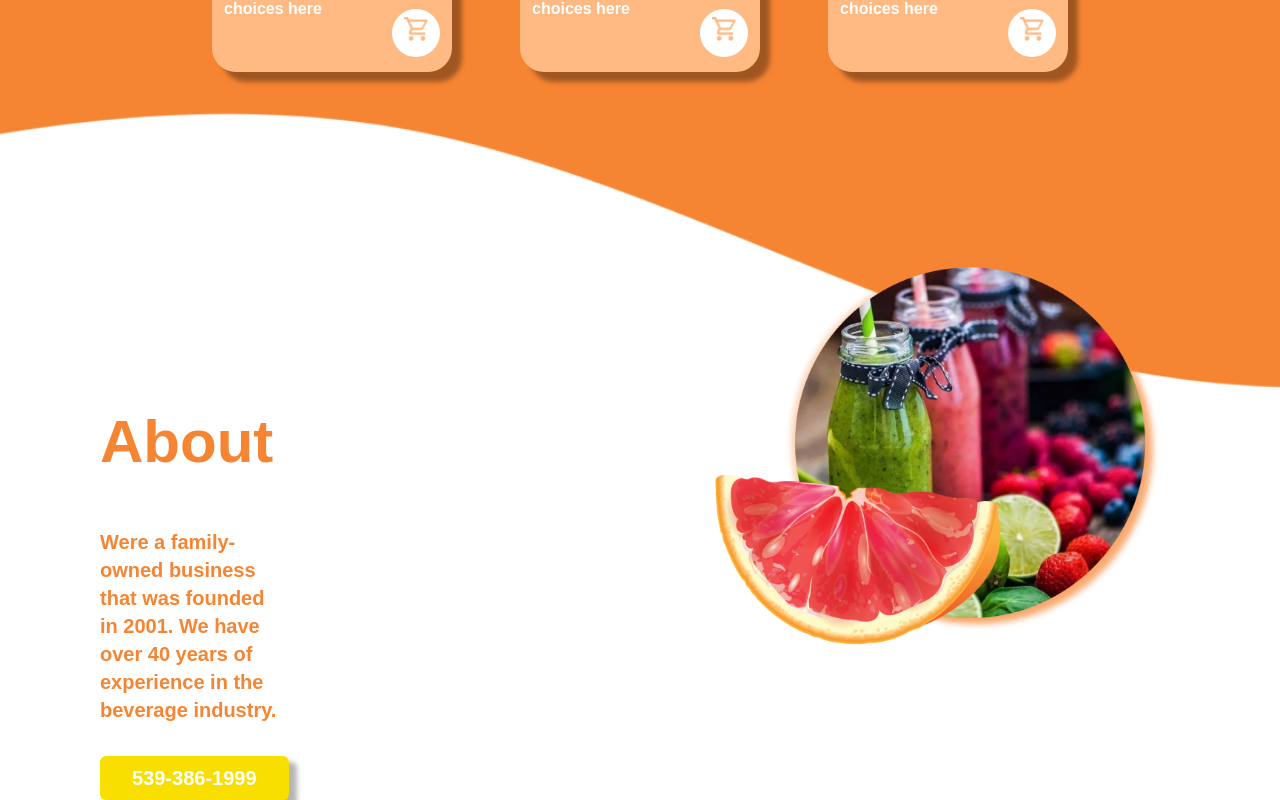
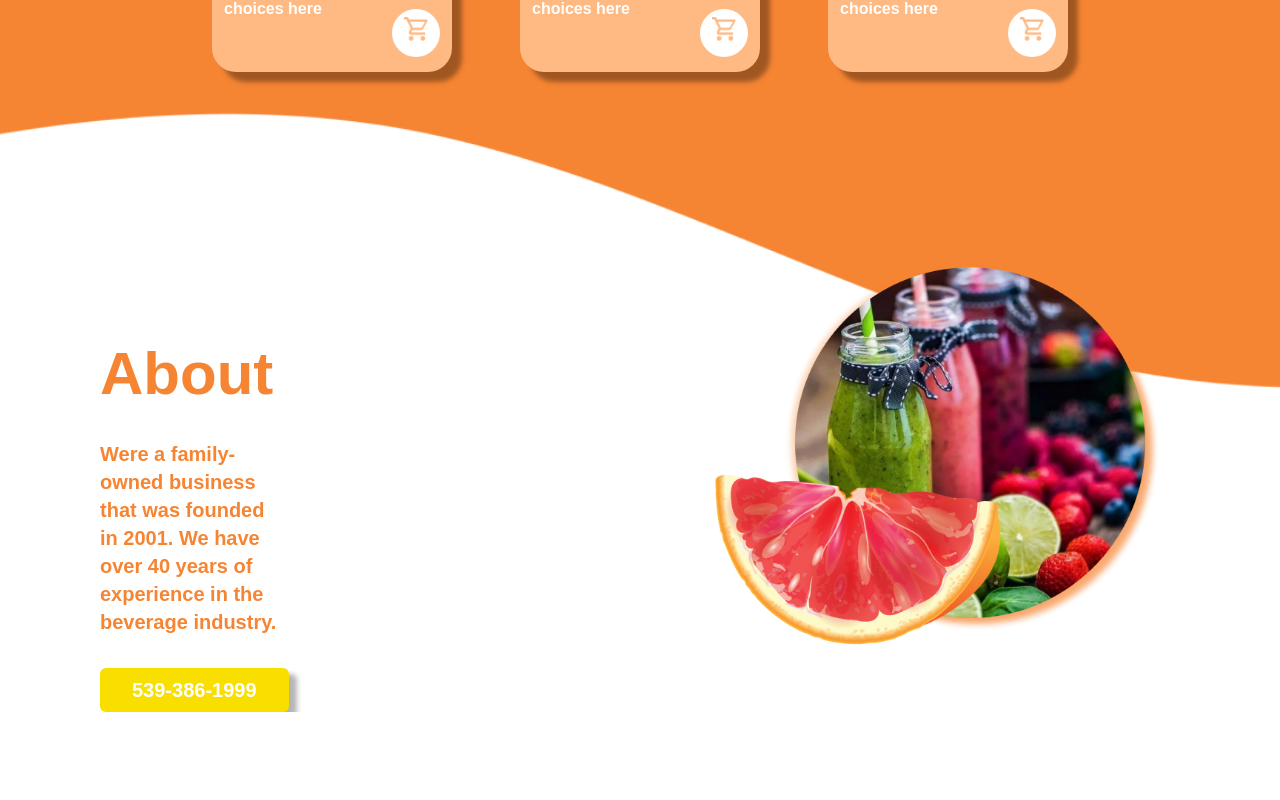
Before and after one commit to anggadiki/Slicing-design-nextjs, a Next.js app: page /dashboard in a window 1280 px wide. Shown: the part 2106-2906 px from the top of the page. After the commit the page ends 2818 px from the top, so only its background shows below. Built offline with nearby package versions, Linux system fonts and the light colour scheme.

Commit message:
fix margin and padding for footer

```diff
--- a/src/components/fragments/Footer.tsx
+++ b/src/components/fragments/Footer.tsx
@@ -4,8 +4,8 @@ const Footer = () => {
   return (
     <div className="">
       <div className=" flex px-20">
-        <div className=" flex flex-col w-5/12 px-5">
-          <div className=" py-6 font-semibold text-6xl text-[#F68533]">
+        <div className=" flex flex-col w-5/12 px-5 -mt-12">
+          <div className=" py-1 font-semibold text-6xl text-[#F68533]">
             <p className="text-juice">About</p>
           </div>
           <div className=" flex justify-start">
```
